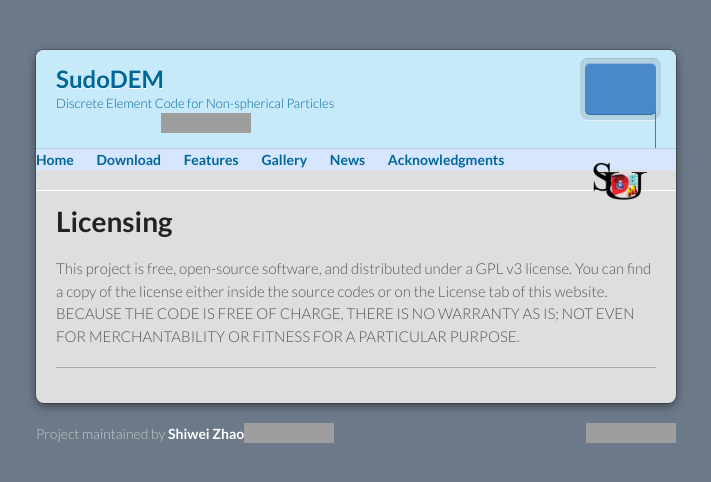
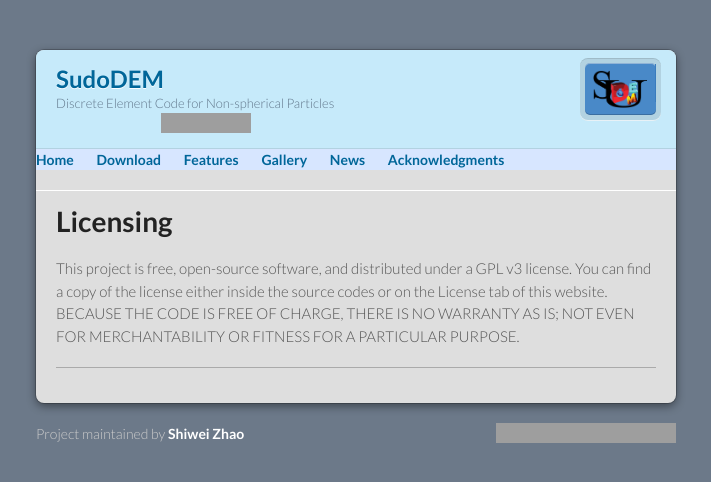
Before and after one commit to SudoDEM/sudodem.github.io, a Jekyll site: the page built from licensing.md, in a window 1280 px wide. Shown: the top 482 px of the page, without its empty margins (284-995 px from the left). Built offline with Jekyll 4.4.1, drawn with Linux system fonts in a browser that asks for light colours; our own code applies the rules of GitHub Pages for plain Markdown files; grey boxes are pictures that could not be loaded.

Commit message:
updating default.html

```diff
--- a/_layouts/default.html
+++ b/_layouts/default.html
@@ -21,7 +21,7 @@
         <h1>{{ site.title | default: site.github.repository_name }}</h1>
         {% if site.description or site.github.project_tagline %}
           <!--<p>{{ site.description | default: site.github.project_tagline }}</p>-->
-          <p> <a> Discrete Element Code for Non-spherical Particles <img src="https://img.shields.io/github/license/SudoDEM/SudoDEM"</a></p>
+          <p> Discrete Element Code for Non-spherical Particles <img src="https://img.shields.io/github/license/SudoDEM/SudoDEM" style="vertical-align:middle"></p>
         {% endif %}
 
         <ul>
@@ -57,8 +57,8 @@
       <p>Project maintained by <a href="https://www.swayzhao.tk">Shiwei Zhao </a></p>
 
       <!--<p><a> <img src="https://img.shields.io/github/languages/code-size/SudoDEM/SudoDEM"</a></p>-->
-      <p><a> <img src="https://img.shields.io/github/license/SudoDEM/SudoDEM"</a></p>
-      <p><a> <img src="https://img.shields.io/github/downloads/SudoDEM/SudoDEM/total?label=Binary%20downloads&style=social"</a></p>
+      <p> <img src="https://img.shields.io/github/license/SudoDEM/SudoDEM"></p>
+      <p> <img src="https://img.shields.io/github/downloads/SudoDEM/SudoDEM/total?label=Binary%20downloads&style=social"></p>
 
     {% if site.hostpage %}
       <p>Hosted on GitHub Pages &mdash; Theme by <a href="https://github.com/orderedlist">orderedlist</a></p>
```
